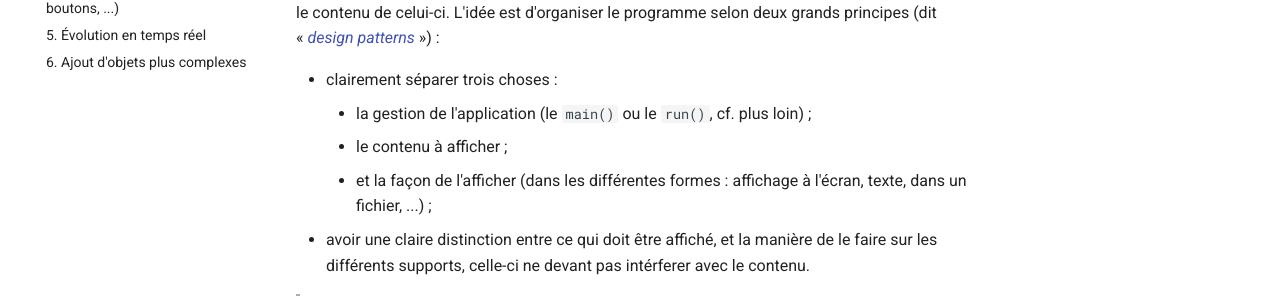
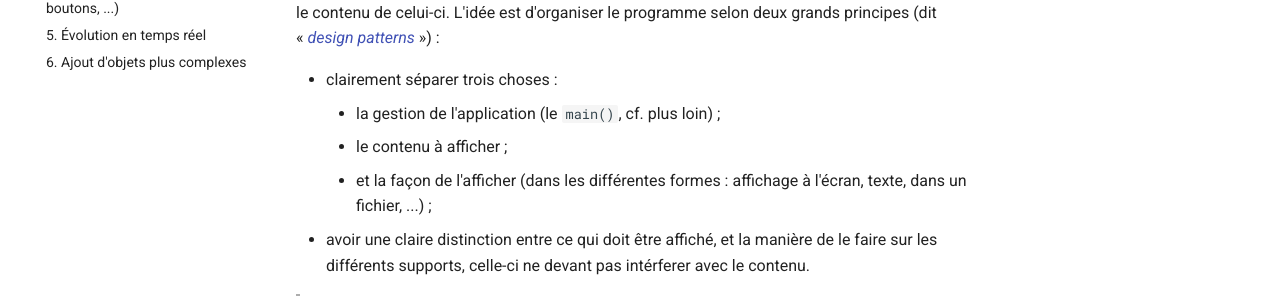
Before and after one commit to cqa14/TutoRaylib, an MkDocs documentation site: the page built from docs/exemples/2.md, in a window 1280 px wide and 900 px high. Shown: the part 295-591 px from the top of the window. Built offline with MkDocs 1.6.1 and Material for MkDocs 9.7.7, drawn with Linux system fonts in a browser that asks for light colours; comment, search, counter and statistics services are not loaded.

Commit message:
Modularize code structure by separating application management and content display in documentation, add double dispatch diagram

```diff
--- a/docs/exemples/2.md
+++ b/docs/exemples/2.md
@@ -3,7 +3,7 @@
 On va maintenant modulariser notre code. Le but ici est de séparer ce que l'on veut visualiser et le contenu de celui-ci. L'idée est d'organiser le programme selon deux grands principes (dit « [_design patterns_](https://fr.wikipedia.org/wiki/Patron_de_conception) ») :
 
 - clairement séparer trois choses :
-    - la gestion de l'application (le `main()` ou le `run()`, cf. plus loin) ;
+    - la gestion de l'application (le `main()`, cf. plus loin) ;
     - le contenu à afficher ;
     - et la façon de l'afficher (dans les différentes formes : affichage à l'écran, texte, dans un fichier, ...) ;
 - avoir une claire distinction entre ce qui doit être affiché, et la manière de le faire sur les différents supports, celle-ci ne devant pas intérferer avec le contenu.
```
Also changed, not shown: other parts of docs/exemples/2.md (+2 -0 lines), docs/assets/doubledispatch.png (added), doubledispatch.svg (added), 2 other files.
